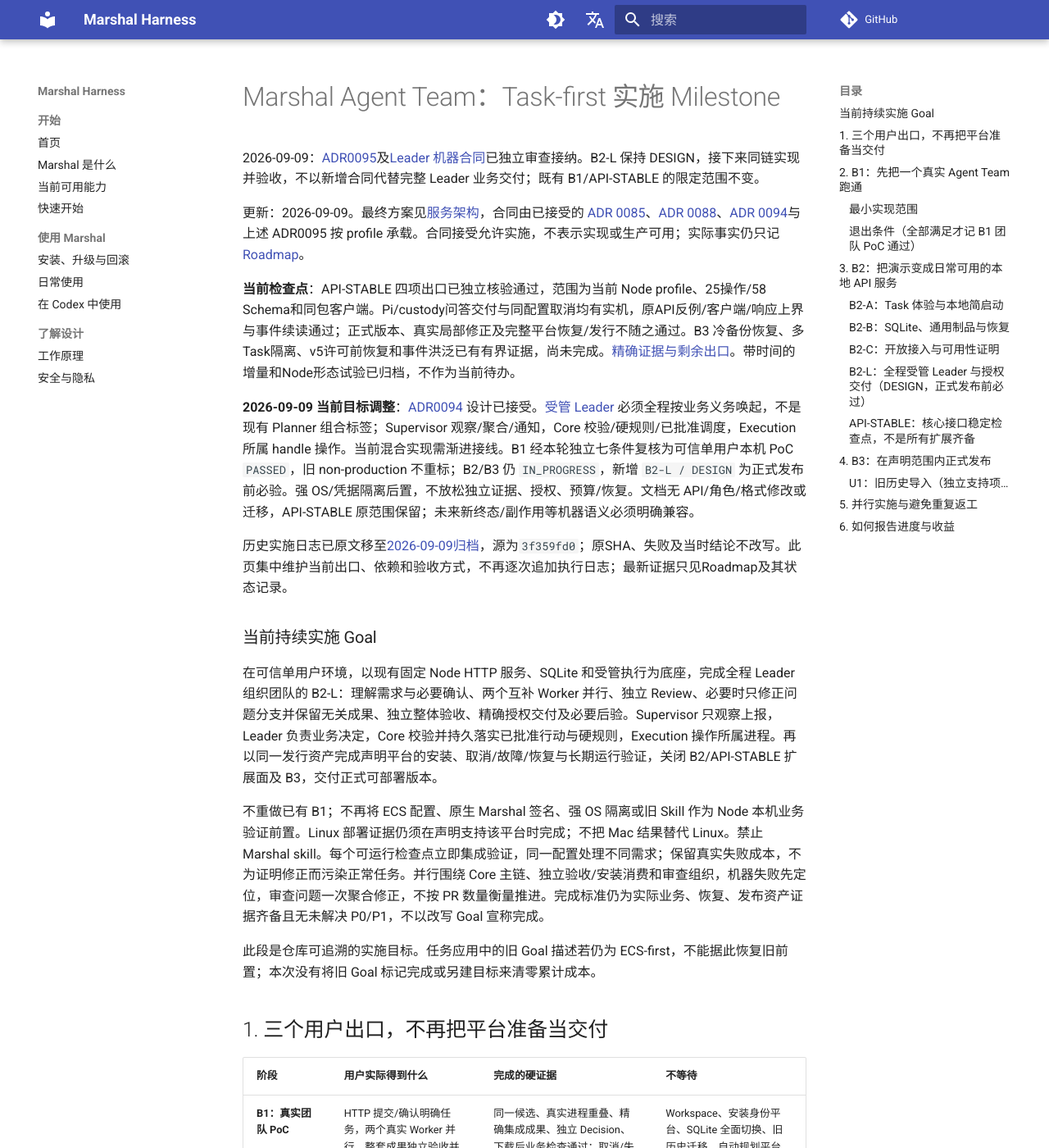
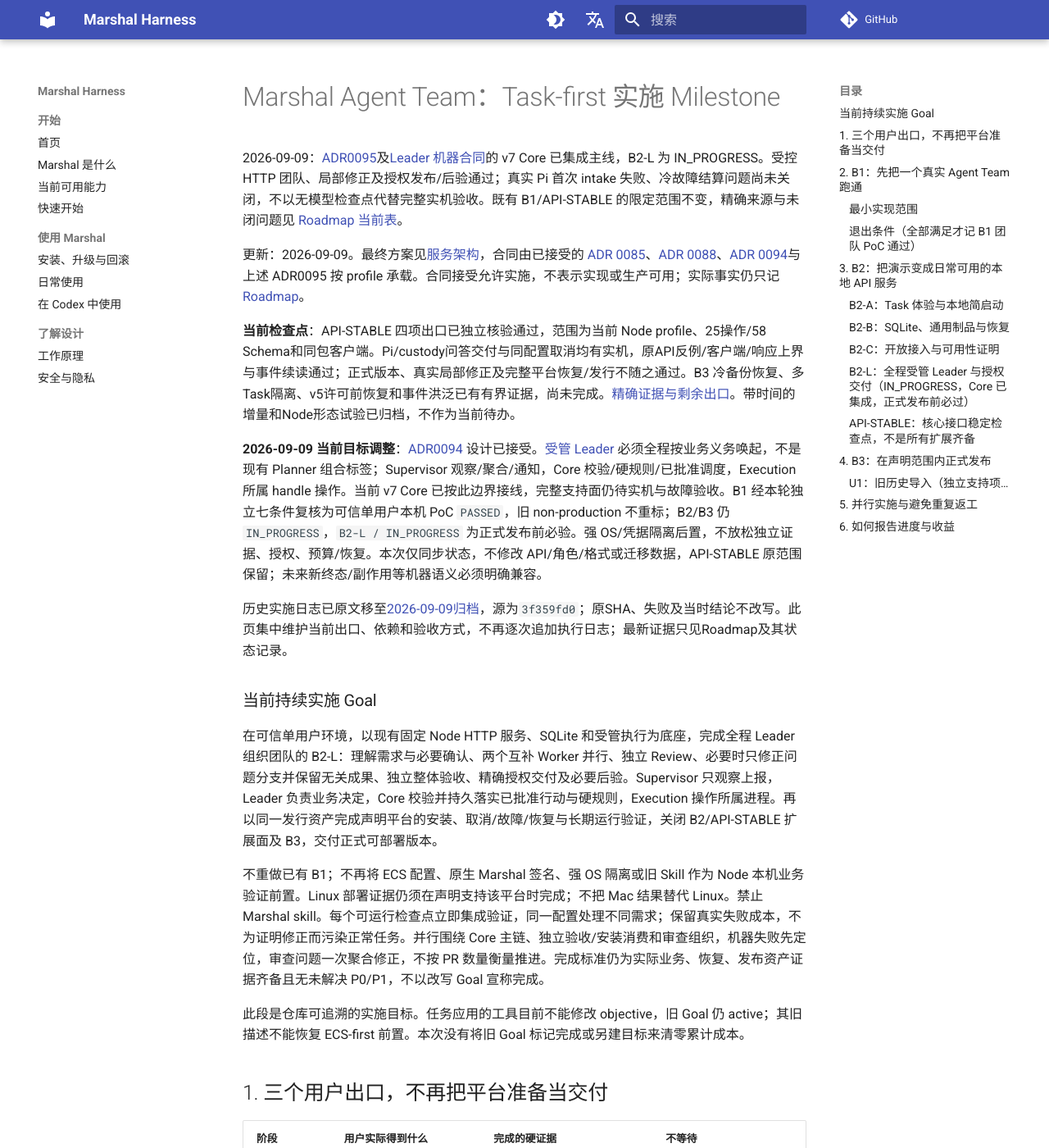
Before and after one commit to chiga0/marshal-harness, an MkDocs documentation site: the page built from docs/agent-team-service-milestones.md, in a window 1280 px wide and 1400 px high. Shown: the whole window at 82% size. Built offline with MkDocs 1.6.1 and Material for MkDocs 9.7.7, drawn with Linux system fonts in a browser that asks for light colours; comment, search, counter and statistics services are not loaded; some of the changed text lies outside the part shown.

Commit message:
docs: record integrated Leader checkpoint and remaining live gates

```diff
--- a/docs/agent-team-service-milestones.md
+++ b/docs/agent-team-service-milestones.md
@@ -1,12 +1,12 @@
 # Marshal Agent Team：Task-first 实施 Milestone
 
-2026-09-09：[ADR0095](adr/0095-node-managed-leader-contract.md)及[Leader 机器合同](node-leader-execution-contract.md)已独立审查接纳。B2-L 保持 DESIGN，接下来同链实现并验收，不以新增合同代替完整 Leader 业务交付；既有 B1/API-STABLE 的限定范围不变。
+2026-09-09：[ADR0095](adr/0095-node-managed-leader-contract.md)及[Leader 机器合同](node-leader-execution-contract.md)的 v7 Core 已集成主线，B2-L 为 IN_PROGRESS。受控 HTTP 团队、局部修正及授权发布/后验通过；真实 Pi 首次 intake 失败、冷故障结算问题尚未关闭，不以无模型检查点代替完整实机验收。既有 B1/API-STABLE 的限定范围不变，精确来源与未闭问题见 [Roadmap 当前表](roadmap-status.md#业务交付当前表)。
 
 更新：2026-09-09。最终方案见[服务架构](agent-team-service-architecture.md)，合同由已接受的 [ADR 0085](adr/0085-agent-team-service-contract-and-storage.md)、[ADR 0088](adr/0088-node-task-service-production-projection.md)、[ADR 0094](adr/0094-trusted-single-user-role-team.md)与上述 ADR0095 按 profile 承载。合同接受允许实施，不表示实现或生产可用；实际事实仍只记 [Roadmap](roadmap-status.md#业务交付当前表)。
 
 **当前检查点**：API-STABLE 四项出口已独立核验通过，范围为当前 Node profile、25操作/58 Schema和同包客户端。Pi/custody问答交付与同配置取消均有实机，原API反例/客户端/响应上界与事件续读通过；正式版本、真实局部修正及完整平台恢复/发行不随之通过。B3 冷备份恢复、多Task隔离、v5许可前恢复和事件洪泛已有有界证据，尚未完成。[精确证据与剩余出口](node-task-service-status-2026-09-08.md)。带时间的增量和Node形态试验已归档，不作为当前待办。
 
-**2026-09-09 当前目标调整**：[ADR0094](adr/0094-trusted-single-user-role-team.md) 设计已接受。[受管 Leader](node-leader-execution-design.md) 必须全程按业务义务唤起，不是现有 Planner 组合标签；Supervisor 观察/聚合/通知，Core 校验/硬规则/已批准调度，Execution 所属 handle 操作。当前混合实现需渐进接线。B1 经本轮独立七条件复核为可信单用户本机 PoC `PASSED`，旧 non-production 不重标；B2/B3 仍 `IN_PROGRESS`，新增 `B2-L / DESIGN` 为正式发布前必验。强 OS/凭据隔离后置，不放松独立证据、授权、预算/恢复。文档无 API/角色/格式修改或迁移，API-STABLE 原范围保留；未来新终态/副作用等机器语义必须明确兼容。
+**2026-09-09 当前目标调整**：[ADR0094](adr/0094-trusted-single-user-role-team.md) 设计已接受。[受管 Leader](node-leader-execution-design.md) 必须全程按业务义务唤起，不是现有 Planner 组合标签；Supervisor 观察/聚合/通知，Core 校验/硬规则/已批准调度，Execution 所属 handle 操作。当前 v7 Core 已按此边界接线，完整支持面仍待实机与故障验收。B1 经本轮独立七条件复核为可信单用户本机 PoC `PASSED`，旧 non-production 不重标；B2/B3 仍 `IN_PROGRESS`，`B2-L / IN_PROGRESS` 为正式发布前必验。强 OS/凭据隔离后置，不放松独立证据、授权、预算/恢复。本次仅同步状态，不修改 API/角色/格式或迁移数据，API-STABLE 原范围保留；未来新终态/副作用等机器语义必须明确兼容。
 
 历史实施日志已原文移至[2026-09-09归档](agent-team-service-milestones-history-2026-09-09.md)，源为`3f359fd0`；原SHA、失败及当时结论不改写。此页集中维护当前出口、依赖和验收方式，不再逐次追加执行日志；最新证据只见Roadmap及其状态记录。
 
@@ -16,7 +16,7 @@
 
 不重做已有 B1；不再将 ECS 配置、原生 Marshal 签名、强 OS 隔离或旧 Skill 作为 Node 本机业务验证前置。Linux 部署证据仍须在声明支持该平台时完成；不把 Mac 结果替代 Linux。禁止 Marshal skill。每个可运行检查点立即集成验证，同一配置处理不同需求；保留真实失败成本，不为证明修正而污染正常任务。并行围绕 Core 主链、独立验收/安装消费和审查组织，机器失败先定位，审查问题一次聚合修正，不按 PR 数量衡量推进。完成标准仍为实际业务、恢复、发布资产证据齐备且无未解决 P0/P1，不以改写 Goal 宣称完成。
 
-此段是仓库可追溯的实施目标。任务应用中的旧 Goal 描述若仍为 ECS-first，不能据此恢复旧前置；本次没有将旧 Goal 标记完成或另建目标来清零累计成本。
+此段是仓库可追溯的实施目标。任务应用的工具目前不能修改 objective，旧 Goal 仍 active；其旧描述不能恢复 ECS-first 前置。本次没有将旧 Goal 标记完成或另建目标来清零累计成本。
 
 ## 1. 三个用户出口，不再把平台准备当交付
 
@@ -89,7 +89,7 @@
 
 退出：目标 Task HTTP 体验在同一应用/SQLite/执行链可用；第二真实 Adapter 的解耦证据、通用制品、问答/暂停取消、局部修正与同版本恢复通过。第三 Provider 或可选增强未过时单独列 pending/unsupported，不能宣称三家均支持，也不反向阻止核心 API 完成。
 
-### B2-L：全程受管 Leader 与授权交付（DESIGN，正式发布前必过）
+### B2-L：全程受管 Leader 与授权交付（IN_PROGRESS，Core 已集成，正式发布前必过）
 
 按[Leader机制](node-leader-execution-design.md)一个完整纵切实施：需求→必要确认→两个互补Worker→独立Review→需要时局部修正且保留无关成果→独立整体验收→授权交付→独立后验→Leader汇总/Core整体结束。Leader由业务事实重复唤起，读持久快照、提出有限动作；现有一次性Planner/reviewer标签不代表此链已实现。默认未授权只交付成果，不建Leader资源平台。
 
```
Also changed, not shown: AGENTS.md (+1 -1 lines), docs/audit-report.md (+6 -0 lines), docs/node-leader-execution-contract.md (+1 -1 lines), docs/roadmap-status.md (+16 -8 lines).
